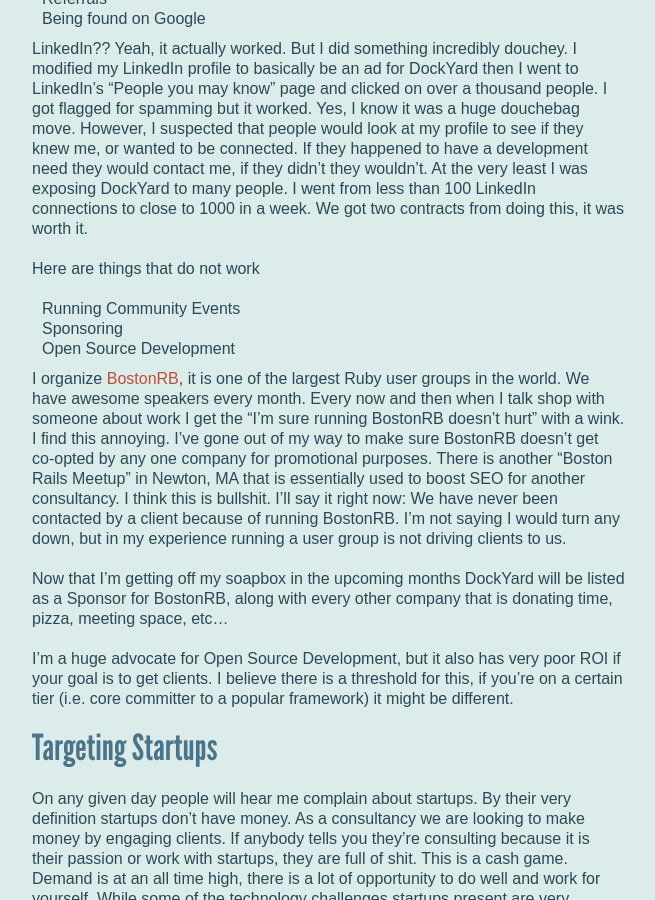
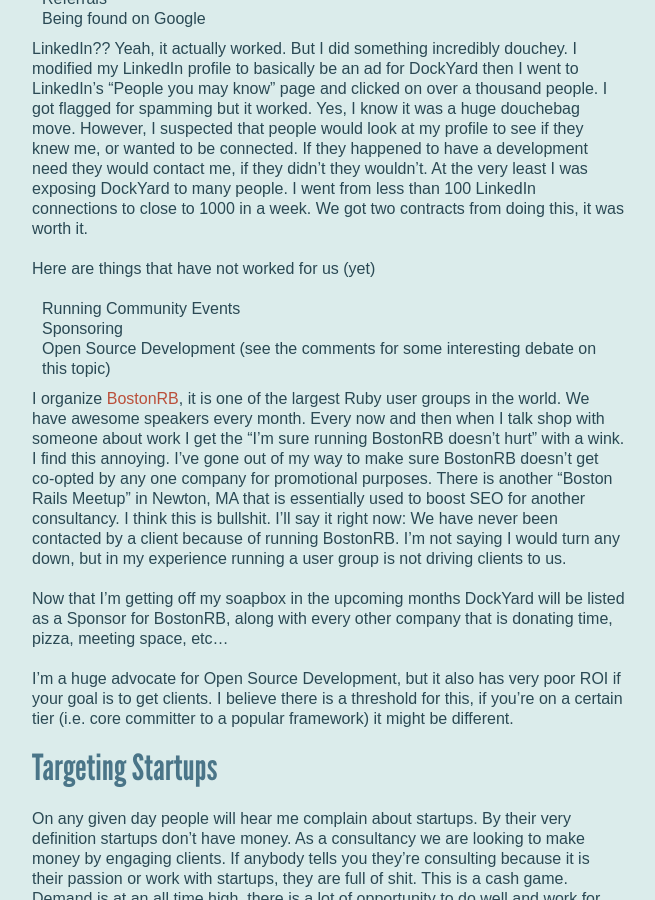
Before and after one commit to Hakon/reefpoints, a Jekyll site: the page built from _posts/2012-06-21-lessons-learned-six-month-of-running-dockyard.md, in a window 1280 px wide and 900 px high, scrolled down 2746 px. Shown: the whole window, without its empty margins (118-773 px from the left). Built offline with Jekyll 4.4.1, drawn with Linux system fonts in a browser that asks for light colours; Markdown is read by kramdown in place of the engine named in the settings; comment, search, counter and statistics services are not loaded.

Commit message:
Update gh-pages

```diff
--- a/_posts/2012-06-21-lessons-learned-six-month-of-running-dockyard.md
+++ b/_posts/2012-06-21-lessons-learned-six-month-of-running-dockyard.md
@@ -159,11 +159,11 @@
 connections to close to 1000 in a week. We got two contracts from doing
 this, it was worth it.
 
-Here are things that do not work
+Here are things that have not worked for us (yet)
 
 * Running Community Events
 * Sponsoring
-* Open Source Development
+* Open Source Development (see the comments for some interesting debate on this topic)
 
 I organize [BostonRB](http://bostonrb.org), it is one of the largest
 Ruby user groups in the world. We have awesome speakers every month.
```
